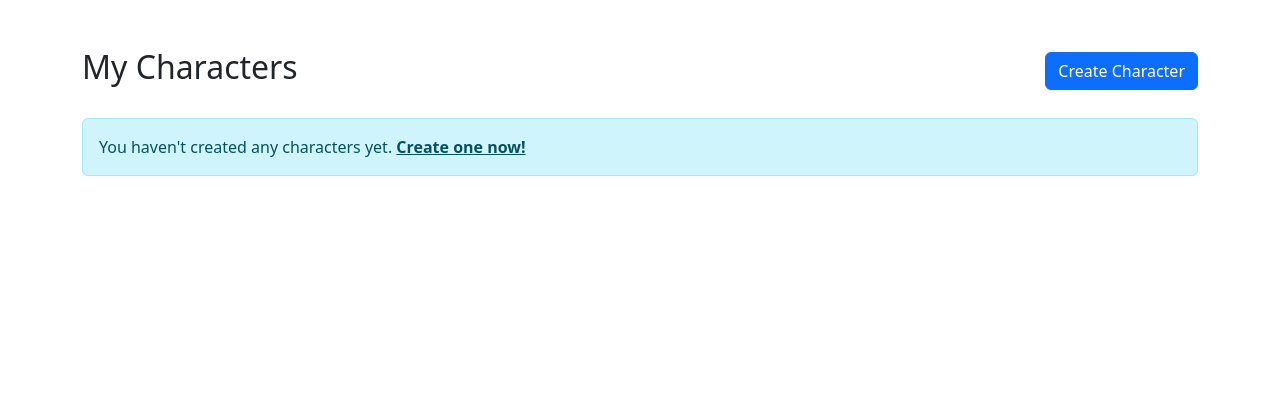
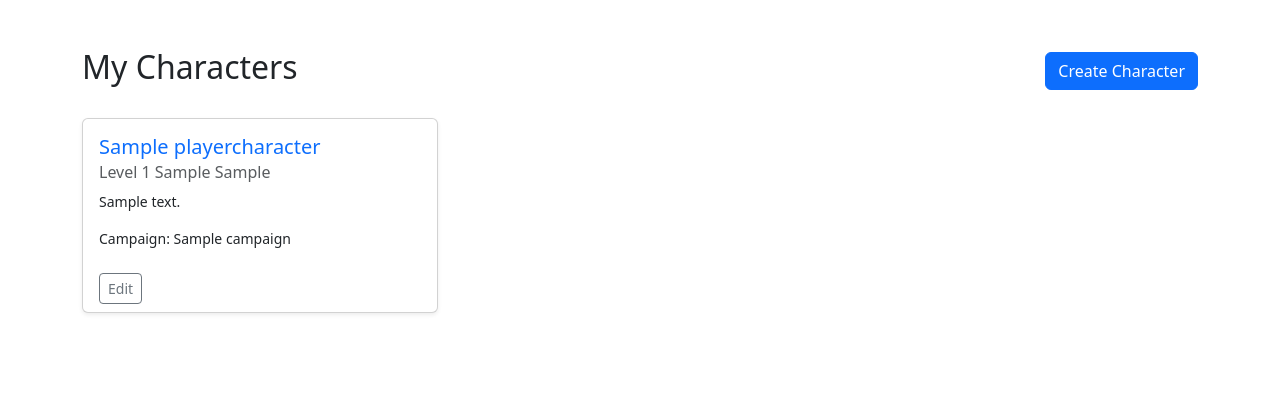
Before and after one commit to j01101111sh/DungeonBuddy, a Django app: page /characters/ in a window 1280 px wide. Shown: the part 56-476 px from the top of the page. Run offline with Django 5.2, Linux system fonts and the light colour scheme; a user stored in the database is signed in; tables that the repository leaves empty hold one stand-in row (values such as "Sample post").

Commit message:
Fix character list bug

```diff
--- a/templates/character/character_list.html
+++ b/templates/character/character_list.html
@@ -9,9 +9,9 @@
             <h1 class="h2">My Characters</h1>
             <a href="{% url 'character_create' %}" class="btn btn-primary">Create Character</a>
         </div>
-        {% if player_characters %}
+        {% if characters %}
             <div class="row row-cols-1 row-cols-md-2 row-cols-lg-3 g-4">
-                {% for character in player_characters %}
+                {% for character in characters %}
                     <div class="col">
                         <div class="card h-100 shadow-sm">
                             <div class="card-body">
```
